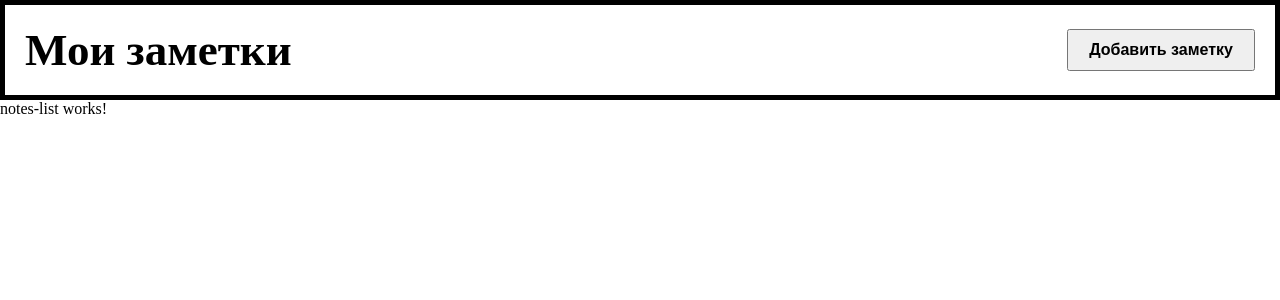
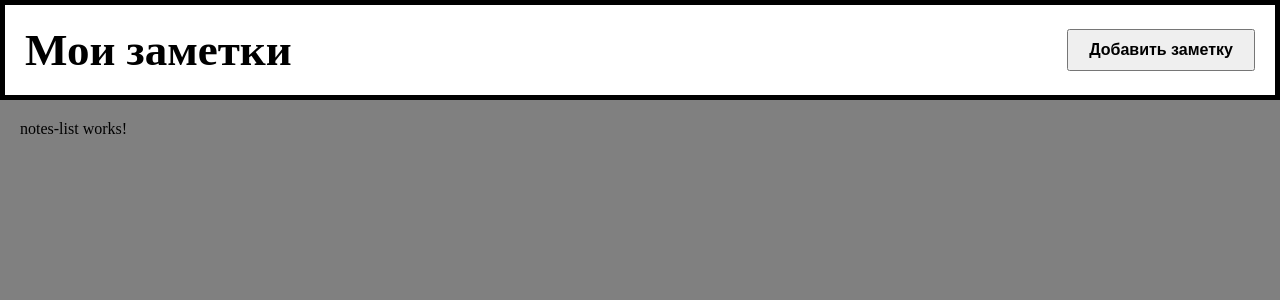
Before and after one commit to IIIIIIIllll/notes-angular, an Angular app: page / in a window 1280 px wide. Shown: the top 300 px of the page. Built offline with nearby package versions, Linux system fonts and the light colour scheme.

Commit message:
create note-service

```diff
--- a/src/app/notes/notes.component.css
+++ b/src/app/notes/notes.component.css
@@ -13,3 +13,11 @@
     font-weight: bold;
     font-size: medium;
 }
+
+.container {
+    height: calc(100vh - 100px);
+    background-color: gray;
+    padding: 20px;
+    display: flex;
+
+}
--- a/src/app/notes/notes.component.html
+++ b/src/app/notes/notes.component.html
@@ -3,6 +3,8 @@
     <button class="notes-button">Добавить заметку</button>
 </header>
 
-<main>
+<main class="container">
     <app-notes-list></app-notes-list>
+
+    <!-- <app-note-detail></app-note-detail> -->
 </main>
```
Also changed, not shown: src/app/note.service.ts (added, +22 -0 lines), 1 other file (tests, documents, lock files or other folders).
